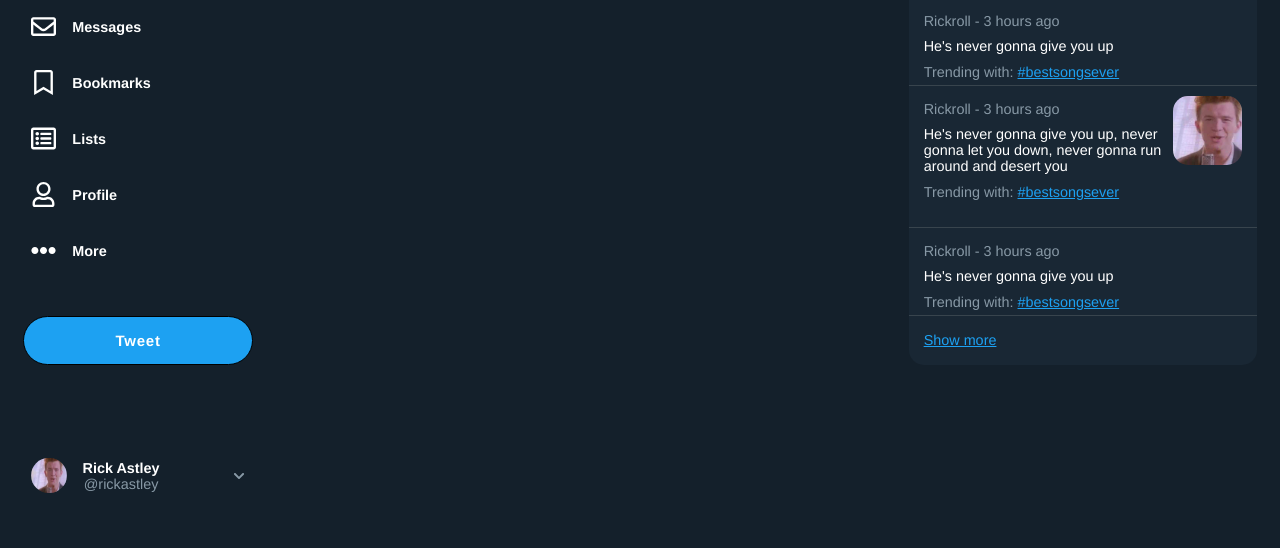
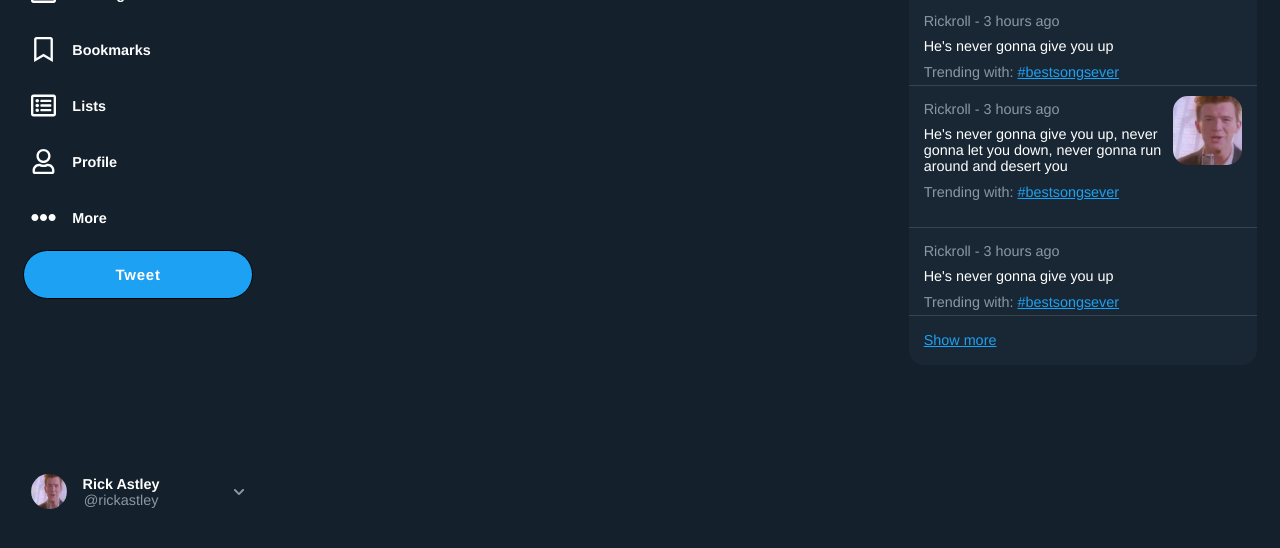
Before and after one commit to zackads/twitter_clone, a website: page index.html in a window 1280 px wide. Shown: the part 252-800 px from the top of the page. Drawn offline with Linux system fonts and the light colour scheme.

Commit message:
Nav flex issue fixed to keep profile button at bottom of page

```diff
--- a/index.html
+++ b/index.html
@@ -9,6 +9,7 @@
   </head>
   <body>
     <header class="nav">
+      <div>
       <a class="icon" href="#">
         <svg
           class="site_logo"
@@ -199,7 +200,8 @@
         </ul>
       </nav>
       <button type="submit" class="button big">Tweet</button>
-      <button type="button" class="profile big bottom">
+    </div>
+      <button type="button" class="profile big">
         <img src="./assets/rick.jpg" class="nav_thumb">
         <div class="align">
         <h2 class="title">Rick Astley</h2>
--- a/scss/_nav.scss
+++ b/scss/_nav.scss
@@ -2,6 +2,7 @@
   display: flex;
   flex-direction: column;
   justify-content: space-between;
+  min-height: 95vh;
 
   ul {
     padding: 0;
@@ -47,9 +48,3 @@
   }
 
 }
-
-.bottom {
-  position: absolute;
-  bottom: 3rem;
-  overflow: hidden;
-}
```
Also changed, not shown: css/styles.css, css/styles.min.css.
